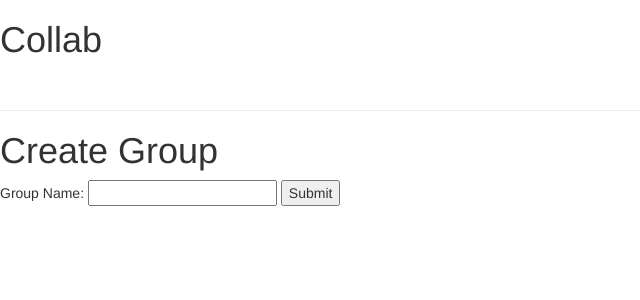
After one commit to shhhhhigne/song.append, a Flask app: page /create-group in a window 1280 px wide. The commit adds this page. Shown: the top 300 px of the page, without its empty margins (0-640 px from the left). Run offline with Flask 2, Linux system fonts and the light colour scheme; some libraries are stand-ins or nearby versions.

Commit message:
able to add groups, and see all memebers, something seriously wrong with post request in ajax

```diff
--- a/server.py
+++ b/server.py
@@ -144,7 +144,7 @@ def show_user_page(user_id):
     playlists = show_all_playlists()
     playlists_info = {}
     for playlist in playlists['items']:
-        playlists_info[playlist['name']] = playlist['id']
+        playlists_info[playlist['id']] = playlist['name']
 
     return render_template('user_page.html',
                            playlists_info=playlists_info)
@@ -154,10 +154,15 @@ def show_user_page(user_id):
 def create_playlist_form():
 
     name = request.form.get('playlist-name')
-
+    name_full = name + '_full'
     # playlist_object = User(name=name)
 
-    create_playlist(name)
+    playlist_spotify_id = create_playlist(name)
+    playlist_spotify_id_full = create_playlist(name_full)
+
+
+
+    # playl
 
     # # We need to add to the session or it won't ever be stored
     # db.session.add(playlist_object)
@@ -168,8 +173,105 @@ def create_playlist_form():
     return redirect("/")
 
 @app.route('/get-playlist/<playlist_id>')
-def get_playlist(playlist_id):
+def show_playlist(playlist_id):
+
+    # playlist_object = Playlist.query.filter_by(playlist_id=playlist_id).one()
+    # playlist = get
     pass
+
+@app.route('/create-group')
+def create_group_form():
+
+    return render_template('create_group_form.html')
+
+
+@app.route('/create-group', methods=['POST'])
+def create_group():
+
+    name = request.form.get('group-name')
+    print 'group name: ' + name
+
+    group_object = Group(group_name=name)
+
+    db.session.add(group_object)
+
+    db.session.commit()
+
+    group_id = group_object.group_id
+    print group_id
+
+    return redirect('/add-to-group/' + str(group_id))
+
+@app.route('/add-to-group/<group_id>', methods=['GET'])
+def add_to_group_form(group_id):
+
+    group_object = Group.query.filter_by(group_id=group_id).one()
+
+    user_objects = User.query.all()
+
+    group_users = UserGroup.query.filter_by(group_id=group_id).all()
+
+    users = {}
+
+    for user in user_objects:
+        users[user.user_id] = {'name': user.fname + ' ' + user.lname,
+                               'username': user.username,
+                               'member': False}
+
+    for user in group_users:
+        user[group_users.user_id][member] = True
+
+    print users
+
+    return render_template('add_users_to_group.html',
+                           group=group_object,
+                           users=users)
+
+@app.route('/add-to-group/<group_id>', methods=['POST'])
+def update_users_in_group(group_id):
+
+    users = request.form.getlist('users')
+    # print 'users: ' + users
+    # group_id = request.form.get('group_id')
+
+    print "****", users
+    print "type:", type(users)
+
+    for user in users:
+        user_id = user[user_id]
+        try:
+            ug_object = UserGroup.query.filter_by(user_id=user_id).filter_by(group_id=group_id).one()
+            if user['member'] == True:
+                ug_object.in_group = True
+            else:
+                ug_object.in_group = False
+
+            #ug_object.in_group = True if user['member'] == True else False
+
+        except NoResultFound:
+            if user['member'] == True:
+                ug_object = UserGroup(user_id=user_id,
+                                      group_id=group_id,
+                                      in_group=True)
+            else:
+                ug_object = UserGroup(user_id=user_id,
+                                      group_id=group_id)
+
+
+
+
+
+
+
+
+
+
+
+
+
+
+
+
 
 
 
--- a/spotipy_functions.py
+++ b/spotipy_functions.py
@@ -37,10 +37,8 @@ def get_token():
 
     # if SPOTIPY_CLIENT._is_token_expired(sp_info could be the whole thing instead of what I have it):
     #     SPOTIPY_CLIENT.refresh_access_token(os.environ.get('R_TOKEN'))
-    print sp_info
     now = datetime.now()
 
-    print type(sp_info['expiration_time'])
     if sp_info['expiration_time'] - now == timedelta(minutes=0):
         initialize_auth()
 
@@ -57,6 +55,8 @@ def create_playlist(playlist_name):
     sp = spotipy.Spotify(auth=token)
     playlist = sp.user_playlist_create(username, playlist_name)
 
+    print 'playlist id: ' + playlist['name'], playlist['id']
+
 
 def show_user_playlists(playlist_names):
     pass
@@ -69,3 +69,6 @@ def show_all_playlists():
     playlists = sp.user_playlists(username)
 
     return playlists
+
+def get_playlist(playlist_id):
+    pass
--- /dev/null
+++ b/templates/create_group_form.html
@@ -0,0 +1,15 @@
+{% extends 'base.html' %}
+{% block title %}Registration{% endblock %}
+{% block content %}
+
+<h1>Create Group</h1>
+
+<form method='POST' action='/create-group' id='group-name-form'>
+    Group Name: <input type='text' name='group-name' id='group-name'>
+    <input type='submit' name='Submit'>
+</form>
+
+
+
+
+{% endblock %}
--- a/templates/user_page.html
+++ b/templates/user_page.html
@@ -13,7 +13,7 @@
 <h3>Playlists</h3>
 <ul>
 {% for key, value in playlists_info.items() %}
-    <li><a href='/get-playlist'>{{ key }}</a></li>
+    <li><a href='/get-playlist/{{ key }}'>{{ value }}</a></li>
 {% endfor %}
 </ul>
 
```
Also changed, not shown: model.py (+9 -1 lines), static/add_users_to_group.js (added, +47 -0 lines), templates/add_users_to_group.html (added, +20 -0 lines), static/scripts.js (added).
